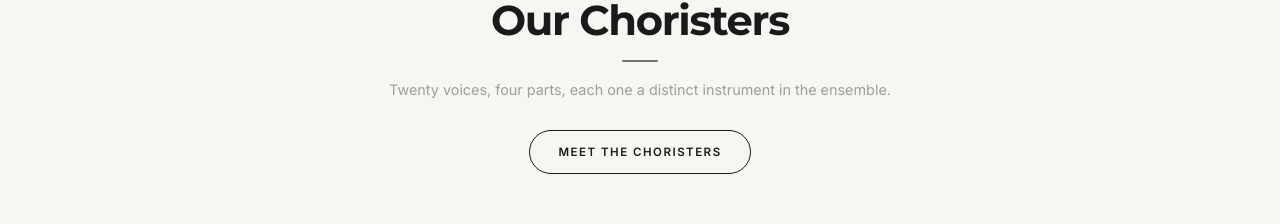
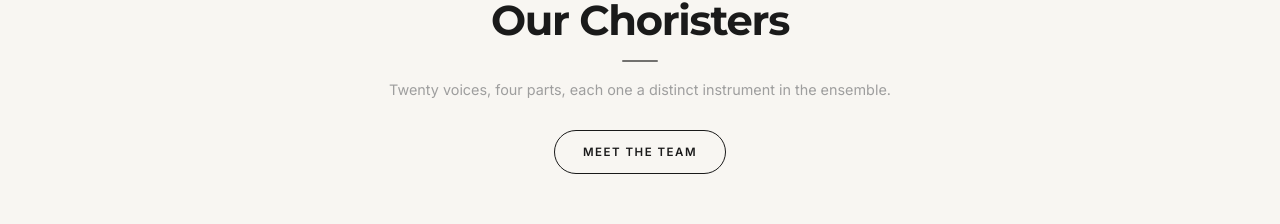
Before and after one commit to Reeve-ch7/ma-website, a React (Create React App) app in the folder frontend/: page / in a window 1280 px wide. Shown: the part 3931-4155 px from the top of the page. Built offline with nearby package versions, Linux system fonts and the light colour scheme; no server answers.

Commit message:
more bugfixes

```diff
--- a/frontend/src/App.js
+++ b/frontend/src/App.js
@@ -1,5 +1,5 @@
 import React, { useState, useEffect } from 'react';
-import { BrowserRouter, Routes, Route } from 'react-router-dom';
+import { BrowserRouter, Routes, Route, useLocation } from 'react-router-dom';
 import './App.css';
 import { AdminProvider } from './context/AdminContext';
 import Navbar from './components/Navbar';
@@ -17,6 +17,16 @@ import Login from './components/Login';
 import Settings from './components/Settings';
 import Enquiry from './components/Enquiry';
 import NotFound from './components/NotFound';
+
+function ScrollToTop() {
+  const { pathname, hash } = useLocation();
+
+  useEffect(() => {
+    if (!hash) window.scrollTo(0, 0);
+  }, [pathname, hash]);
+
+  return null;
+}
 
 function MainSite({ scrolled, darkMode, toggleDark }) {
   return (
@@ -78,6 +88,7 @@ function App() {
   return (
     <AdminProvider>
       <BrowserRouter>
+        <ScrollToTop />
         <Routes>
           <Route path="/" element={<MainSite scrolled={scrolled} darkMode={darkMode} toggleDark={toggleDark} />} />
           <Route path="/choristers" element={<ChoristersPage scrolled={scrolled} darkMode={darkMode} toggleDark={toggleDark} />} />
--- a/frontend/src/components/About.js
+++ b/frontend/src/components/About.js
@@ -81,7 +81,7 @@ export default function About() {
           <p className="about__section-desc">
             Twenty voices, four parts, each one a distinct instrument in the ensemble.
           </p>
-          <Link to="/choristers" className="btn-primary">Meet the Choristers</Link>
+          <Link to="/choristers" className="btn-primary">Meet the Team</Link>
         </div>
       </div>
 
```
Also changed, not shown: frontend/public/members/jephin.jpg.
